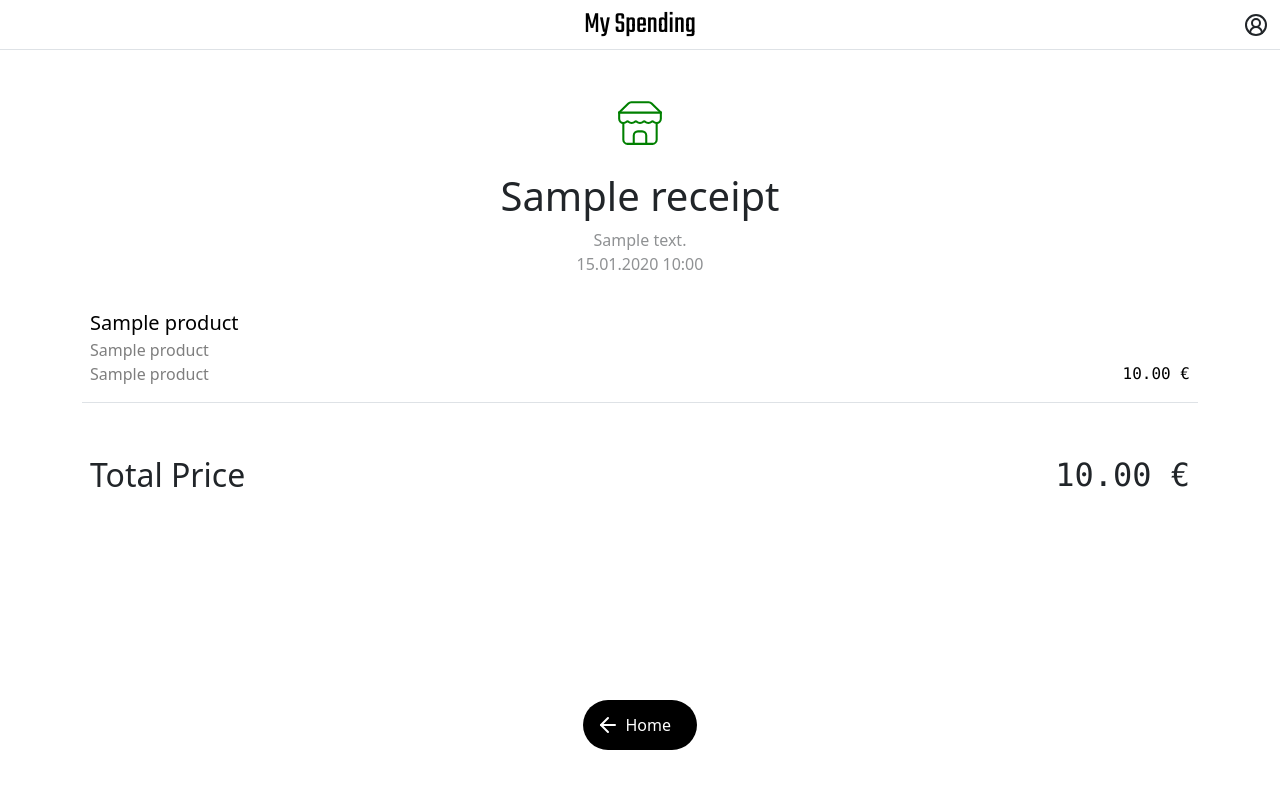
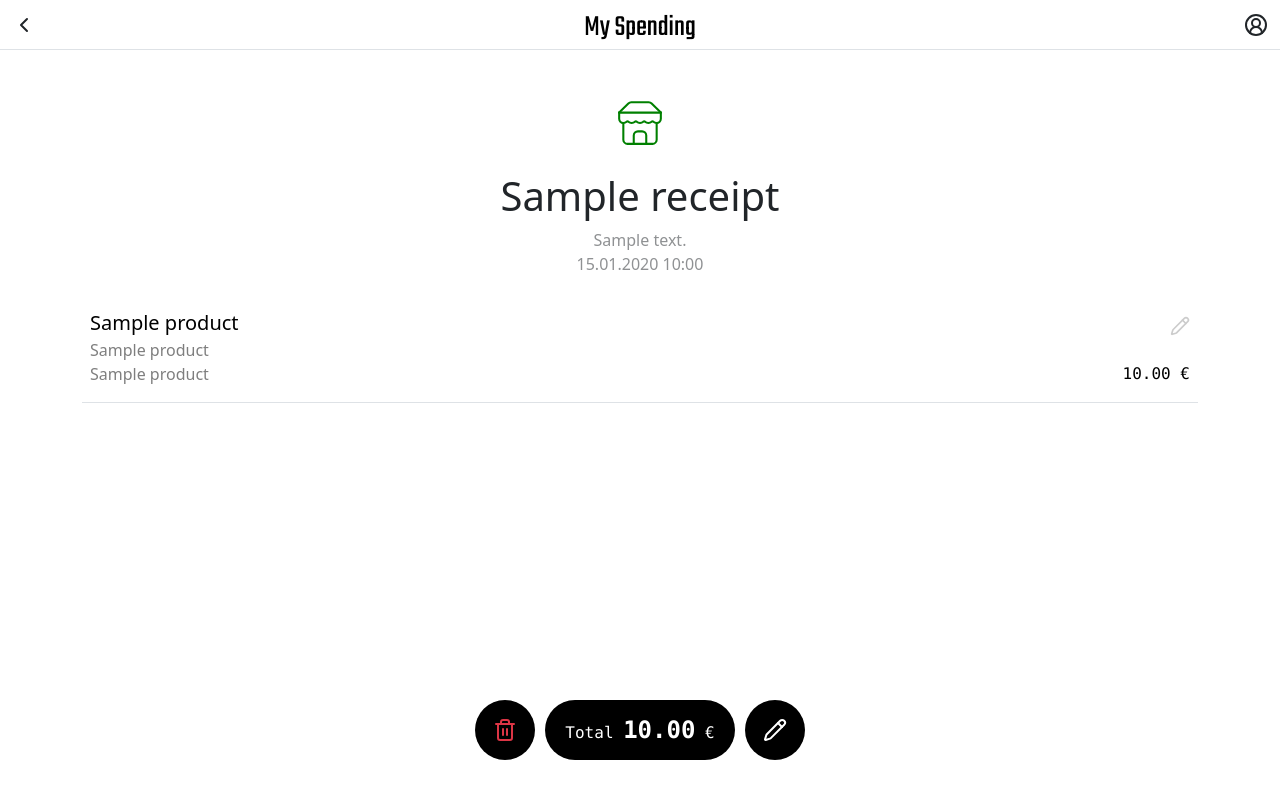
Before and after one commit to ApplicationProgramingTeamwork/myspending, a Django app: page /receipts/1/ in a window 1280 px wide. Run offline with Django 5.2, Linux system fonts and the light colour scheme; a user stored in the database is signed in; tables that the repository leaves empty hold one stand-in row (values such as "Sample post"); some libraries are stand-ins or nearby versions.

Commit message:
Add receipt deletion feature

```diff
--- a/ai/templates/ai/upload_photo.html
+++ b/ai/templates/ai/upload_photo.html
@@ -1,4 +1,4 @@
-<div class="fixed-bottom d-flex justify-content-center" style="height: 100px;gap: 10px;z-index: 700;">
+<div class="position-fixed d-flex justify-content-center" style="left: 20px; right: 20px;bottom: 40px; gap: 10px;z-index: 700;">
   <a href="{% url 'render:new_receipt' %}">
     <button class="btn rounded-circle bg-black text-white" style="height: 60px; width: 60px;">
       <svg xmlns="http://www.w3.org/2000/svg" width="24" height="24" viewBox="0 0 24 24" fill="none" stroke="currentColor" stroke-width="2" stroke-linecap="round" stroke-linejoin="round" class="lucide lucide-plus">
--- a/render/forms.py
+++ b/render/forms.py
@@ -27,3 +27,6 @@ class ProductForm(forms.ModelForm):
             'price': 'Price',
             'discount': 'Discount'
         }
+        widgets = {
+            'receipt': forms.HiddenInput()
+        }
--- a/render/templates/render/base.html
+++ b/render/templates/render/base.html
@@ -21,7 +21,7 @@
       .logo {
         font-family: 'Teko', sans-serif;
         font-size: 30px;
-        margin-top: -15px;
+        margin-top: -10px;
         margin-bottom: -15px;
         margin-right: 0;
         margin-left: 0;
@@ -32,7 +32,13 @@
     <!-- Navbar -->
     <nav class="position-fixed top-0 vw-100 navbar navbar-expand-md navbar-light mb-4 border-bottom" style="height: 50px; z-index: 3; background-color: #ffffff;">
       <div class="container-fluid">
-        <div class="d-flex" style="width: 50px;min-width: 50px;"></div>
+        <div class="d-flex" style="width: 50px;min-width: 50px;" onclick="history.back()">
+          {% if request.path != '/' %}
+            <svg xmlns="http://www.w3.org/2000/svg" width="24" height="24" viewBox="0 0 24 24" fill="none" stroke="currentColor" stroke-width="2" stroke-linecap="round" stroke-linejoin="round" class="lucide lucide-chevron-left">
+              <path d="m15 18-6-6 6-6" />
+            </svg>
+          {% endif %}
+        </div>
         <a class="navbar-brand logo" href="{% url 'render:home' %}">My Spending</a>
         <div class="d-flex justify-content-end" style="width: 50px;min-width: 50px;">
           {% if user.is_authenticated %}
--- a/render/templates/render/receipt_detail.html
+++ b/render/templates/render/receipt_detail.html
@@ -18,7 +18,13 @@
             <div class="opacity-50">{{ item.nameEnglish }}</div>
             <div class="opacity-50">{{ item.nameChinese }}</div>
           </td>
-          <td class="py-3 align-bottom">
+          <td class="py-3 align-bottom position-relative">
+            <a class="position-absolute" style="top:20px;right:8px;color:#ccc;" href="{% url 'render:edit_product' item.id %}">
+              <svg xmlns="http://www.w3.org/2000/svg" width="20" height="20" viewBox="0 0 24 24" fill="none" stroke="currentColor" stroke-width="2" stroke-linecap="round" stroke-linejoin="round" class="lucide lucide-pencil">
+                <path d="M21.174 6.812a1 1 0 0 0-3.986-3.987L3.842 16.174a2 2 0 0 0-.5.83l-1.321 4.352a.5.5 0 0 0 .623.622l4.353-1.32a2 2 0 0 0 .83-.497z" />
+                <path d="m15 5 4 4" />
+              </svg>
+            </a>
             {% if item.discount != 0 %}
               <div class="text-end font-monospace fw-thin fw-light text-nowrap" style="color: green;">
                 <span style="font-size: 12px;">Discount</span>
@@ -35,19 +41,25 @@
       {% endfor %}
     </tbody>
   </table>
-  <p class="d-flex justify-content-between mt-5 fs-2 px-2">
-    <span class="">Total Price &nbsp;</span>
-    <span class="font-monospace">{{ receipt.totalPrice }} &euro;</span>
-  </p>
   <div style="height: 150px;"></div>
-  <div class="fixed-bottom d-flex justify-content-center" style="height: 100px;gap: 10px;z-index: 700;">
-    <a style="text-decoration: none;" href="{% url 'render:home' %}">
-      <button class="btn bg-black text-white rounded-pill d-flex align-items-center" style="height: 50px;gap:5px;">
-        <svg xmlns="http://www.w3.org/2000/svg" width="24" height="24" viewBox="0 0 24 24" fill="none" stroke="currentColor" stroke-width="2" stroke-linecap="round" stroke-linejoin="round" class="lucide lucide-arrow-left">
-          <path d="m12 19-7-7 7-7" />
-          <path d="M19 12H5" />
-        </svg>Home&nbsp;&nbsp;&nbsp;
-      </button>
+  <div class="position-fixed d-flex justify-content-center" style="left: 20px; right: 20px;bottom: 40px; gap: 10px;z-index: 700;">
+    <a class="fs-5 bg-black text-danger rounded-pill d-flex align-items-center justify-content-center" style="height: 60px; width:60px;text-decoration: none;" href="{% url 'render:delete_receipt' receipt.id %}">
+      <svg xmlns="http://www.w3.org/2000/svg" width="24" height="24" viewBox="0 0 24 24" fill="none" stroke="currentColor" stroke-width="2" stroke-linecap="round" stroke-linejoin="round" class="lucide lucide-trash-2">
+        <path d="M3 6h18" />
+        <path d="M19 6v14c0 1-1 2-2 2H7c-1 0-2-1-2-2V6" />
+        <path d="M8 6V4c0-1 1-2 2-2h4c1 0 2 1 2 2v2" />
+        <line x1="10" x2="10" y1="11" y2="17" />
+        <line x1="14" x2="14" y1="11" y2="17" />
+      </svg>
+    </a>
+    <div class="bg-black text-white rounded-pill d-flex align-items-center" style="height: 60px; padding: 0 20px;">
+      <span class="font-monospace">Total <b class="fs-4">{{ receipt.totalPrice }}</b> &euro;</span>
+    </div>
+    <a class="fs-5 bg-black text-white rounded-pill d-flex align-items-center justify-content-center" style="height: 60px; width:60px;text-decoration: none;" href="{% url 'render:edit_receipt' receipt.id %}">
+      <svg xmlns="http://www.w3.org/2000/svg" width="24" height="24" viewBox="0 0 24 24" fill="none" stroke="currentColor" stroke-width="2" stroke-linecap="round" stroke-linejoin="round" class="lucide lucide-pencil">
+        <path d="M21.174 6.812a1 1 0 0 0-3.986-3.987L3.842 16.174a2 2 0 0 0-.5.83l-1.321 4.352a.5.5 0 0 0 .623.622l4.353-1.32a2 2 0 0 0 .83-.497z" />
+        <path d="m15 5 4 4" />
+      </svg>
     </a>
   </div>
 {% endblock %}
--- a/render/urls.py
+++ b/render/urls.py
@@ -12,5 +12,6 @@ urlpatterns = [
     path('new_receipt/', views.new_receipt, name='new_receipt'),
     path('new_product/', views.new_product, name='new_product'),
     path('edit_receipt/<int:receipt_id>/', views.edit_receipt,name='edit_receipt'),
+    path('delete_receipt/<int:receipt_id>/', views.delete_receipt,name='delete_receipt'),
     path('edit_product/<int:product_id>/', views.edit_product,name='edit_product'),
 ]
--- a/render/views.py
+++ b/render/views.py
@@ -89,6 +89,13 @@ def edit_receipt(request, receipt_id):
 
 
 @login_required
+def delete_receipt(request, receipt_id):
+    receipt = get_object_or_404(Receipt, id=receipt_id, owner=request.user)
+    receipt.delete()
+    return redirect('render:home')
+
+
+@login_required
 def edit_product(request, product_id):
     product = get_object_or_404(Product, id=product_id)
 
```
Also changed, not shown: render/templates/render/edit_product.html (+4 -5 lines), render/templates/render/edit_receipt.html (+4 -5 lines).
